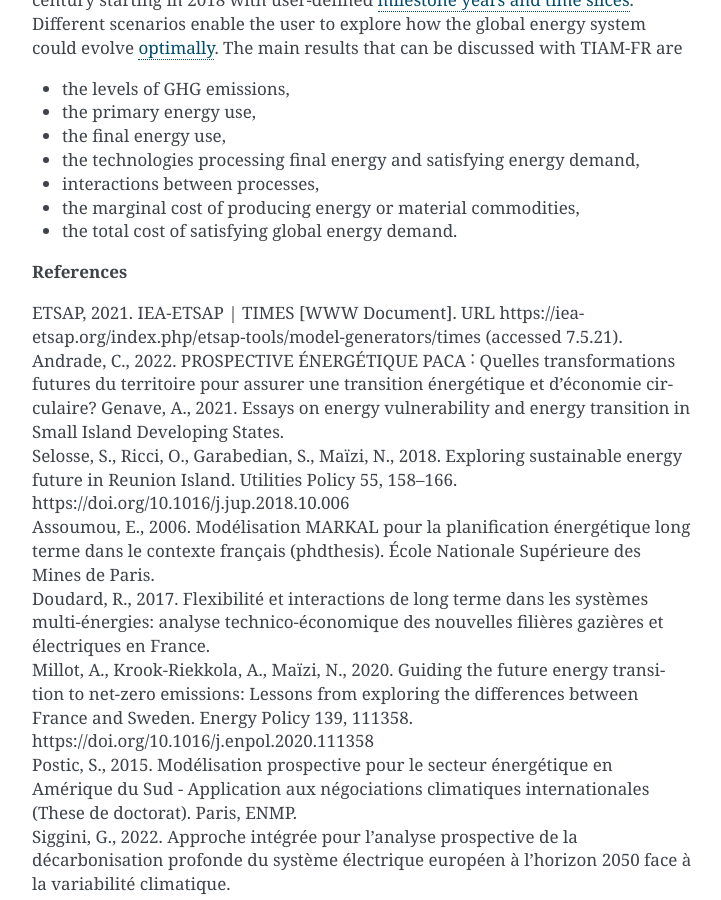
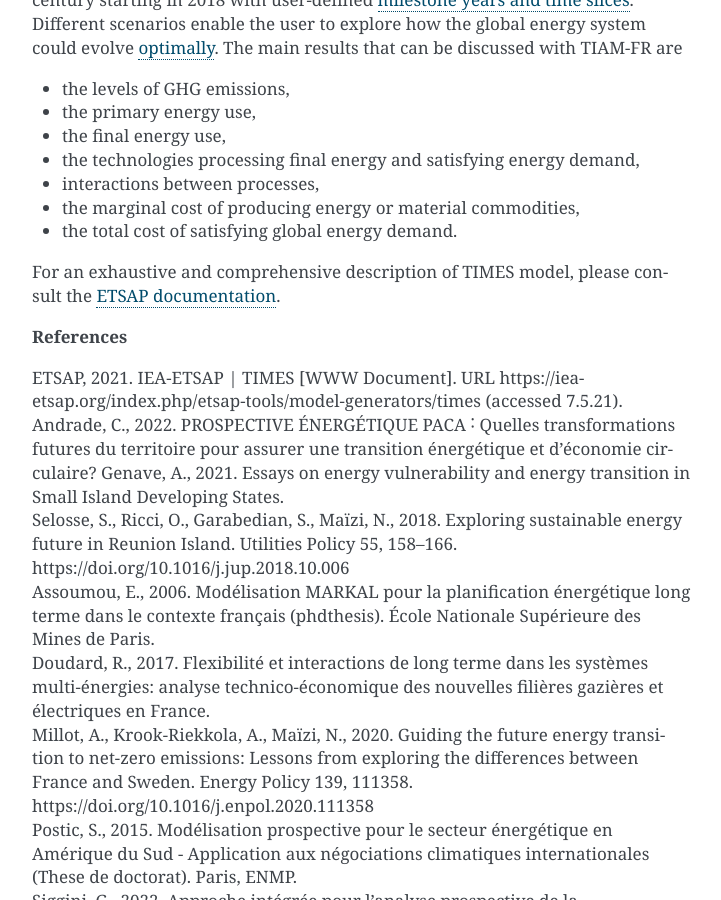
Before and after one commit to LucasDesport/tiam-fr, a Sphinx documentation site: the page built from docs/overview/index.md, in a window 1280 px wide and 900 px high, scrolled down 1124 px. Shown: the whole window, without its empty margins (388-1109 px from the left). Built offline with Sphinx 7.4.7, drawn with Linux system fonts in a browser that asks for light colours.

Commit message:
Update index.md

```diff
--- a/docs/overview/index.md
+++ b/docs/overview/index.md
@@ -22,6 +22,8 @@
 + the marginal cost of producing energy or material commodities,
 + the total cost of satisfying global energy demand.
 
+For an exhaustive and comprehensive description of TIMES model, please consult the [ETSAP documentation](https://github.com/etsap-TIMES/TIMES_Documentation/blob/master/Documentation_for_the_TIMES_Model-Part-I.pdf).
+
 **References**
 
 ETSAP, 2021. IEA-ETSAP | TIMES [WWW Document]. URL https://iea-etsap.org/index.php/etsap-tools/model-generators/times (accessed 7.5.21).
```
